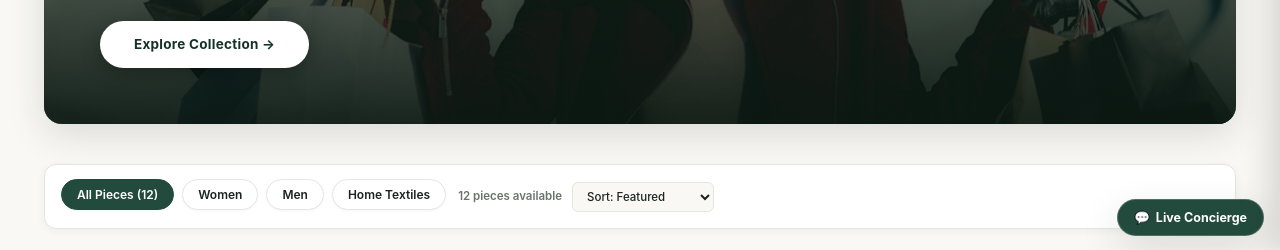
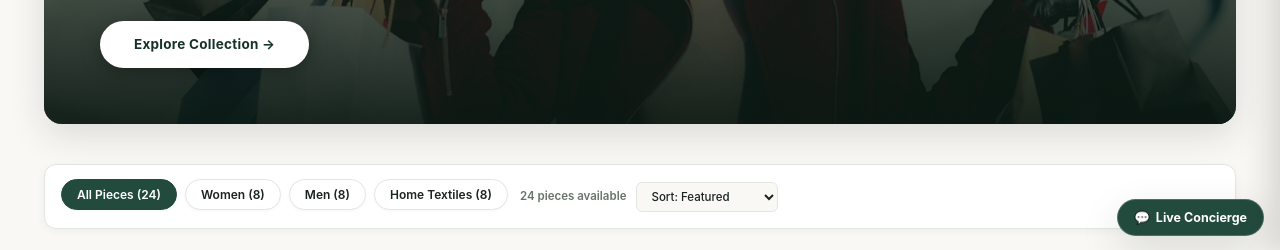
Before and after one commit to bunnyvalluri/Thread-Dress-, a website: page index.html in a window 1280 px wide. Shown: the part 548-798 px from the top of the page. Drawn offline with Linux system fonts and the light colour scheme.

Commit message:
feat(catalog): expand real-time product suite to 24 curated items with dynamic telemetry

```diff
--- a/index.html
+++ b/index.html
@@ -69,22 +69,22 @@
       <div class="mobile-nav-links">
         <a href="#collection" onclick="filterCategory('All'); toggleMobileMenu(false);">
           <span class="nav-label">The Collection</span>
-          <span class="nav-count">12 pieces</span>
+          <span class="nav-count" id="mobileCountAll">24 pieces</span>
         </a>
         <a href="#collection" onclick="filterCategory('Women'); toggleMobileMenu(false);">
           <span class="nav-label">Women's Apparel</span>
-          <span class="nav-count">5 pieces</span>
+          <span class="nav-count" id="mobileCountWomen">8 pieces</span>
         </a>
         <a href="#collection" onclick="filterCategory('Men'); toggleMobileMenu(false);">
           <span class="nav-label">Men's Essentials</span>
-          <span class="nav-count">4 pieces</span>
+          <span class="nav-count" id="mobileCountMen">8 pieces</span>
         </a>
         <a href="#collection" onclick="filterCategory('Home'); toggleMobileMenu(false);">
           <span class="nav-label">Home Textiles</span>
-          <span class="nav-count">3 pieces</span>
+          <span class="nav-count" id="mobileCountHome">8 pieces</span>
         </a>
         <a href="#story" onclick="toggleMobileMenu(false);">
-          <span class="nav-label">Fabrics & Craftsmanship</span>
+          <span class="nav-label">Fabrics &amp; Craftsmanship</span>
           <span class="nav-arrow">→</span>
         </a>
       </div>
@@ -123,14 +123,14 @@
     <!-- LIVE FILTER & SORT TOOLBAR -->
     <section class="store-controls" id="collection">
       <div class="filter-chips" id="filterChips">
-        <button class="chip active" data-cat="All" onclick="filterCategory('All')">All Pieces (12)</button>
-        <button class="chip" data-cat="Women" onclick="filterCategory('Women')">Women</button>
-        <button class="chip" data-cat="Men" onclick="filterCategory('Men')">Men</button>
-        <button class="chip" data-cat="Home" onclick="filterCategory('Home')">Home Textiles</button>
+        <button class="chip active" data-cat="All" onclick="filterCategory('All')">All Pieces (<span id="chipCountAll">24</span>)</button>
+        <button class="chip" data-cat="Women" onclick="filterCategory('Women')">Women (<span id="chipCountWomen">8</span>)</button>
+        <button class="chip" data-cat="Men" onclick="filterCategory('Men')">Men (<span id="chipCountMen">8</span>)</button>
+        <button class="chip" data-cat="Home" onclick="filterCategory('Home')">Home Textiles (<span id="chipCountHome">8</span>)</button>
       </div>
 
       <div class="meta-tools">
-        <span class="catalog-count" id="productCount">12 pieces available</span>
+        <span class="catalog-count" id="productCount">24 pieces available</span>
         <select class="sort-select" id="sortSelect" onchange="applySortAndFilter()" aria-label="Sort products">
           <option value="featured">Sort: Featured</option>
           <option value="low">Price: Low to High</option>
--- a/src/scripts/app.js
+++ b/src/scripts/app.js
@@ -126,8 +126,153 @@ const catalog = [
     stock: 4,
     image: "src/assets/images/daily-overshirt.jpg",
     desc: "Crisp yet breathable linen layer with horn buttons and chest pockets."
+  },
+  {
+    id: 13,
+    name: "Structured Linen Blazer",
+    category: "Women",
+    price: 3490,
+    tag: "EDITORIAL",
+    stock: 3,
+    image: "src/assets/images/linen-blazer.jpg",
+    desc: "Tailored unlined summer blazer woven from raw Normandy flax linen."
+  },
+  {
+    id: 14,
+    name: "Wide-Leg Linen Culottes",
+    category: "Women",
+    price: 2190,
+    tag: "ORGANIC",
+    stock: 6,
+    image: "src/assets/images/linen-culottes.jpg",
+    desc: "Airy cropped wide trousers in breathable natural oat linen with deep pockets."
+  },
+  {
+    id: 15,
+    name: "Draped Silk-Cotton Maxi Dress",
+    category: "Women",
+    price: 3890,
+    tag: "LIMITED RUN",
+    stock: 2,
+    image: "src/assets/images/silk-dress.jpg",
+    desc: "Fluid tiered ankle-length dress woven from organic cotton and mulberry silk."
+  },
+  {
+    id: 16,
+    name: "Band-Collar Linen Kurta Shirt",
+    category: "Men",
+    price: 1990,
+    tag: "ARTISAN",
+    stock: 8,
+    image: "src/assets/images/kurta-shirt.jpg",
+    desc: "Contemporary mandarin-collar shirt in breathable washed natural linen."
+  },
+  {
+    id: 17,
+    name: "Tailored Pleated Chinos",
+    category: "Men",
+    price: 2490,
+    tag: "NEW ARRIVAL",
+    stock: 5,
+    image: "src/assets/images/pleated-chinos.jpg",
+    desc: "Relaxed-tapered organic twill trousers with double front pleats."
+  },
+  {
+    id: 18,
+    name: "Waffle Knit Crewneck",
+    category: "Men",
+    price: 1890,
+    tag: "WARM LAYER",
+    stock: 7,
+    image: "src/assets/images/waffle-crewneck.jpg",
+    desc: "Midweight textured honeycomb knit spun from pure combed organic cotton."
+  },
+  {
+    id: 19,
+    name: "Indigo Selvedge Chambray Shirt",
+    category: "Men",
+    price: 2190,
+    tag: "SLOW LIVING",
+    stock: 4,
+    image: "src/assets/images/chambray-shirt.jpg",
+    desc: "Vintage-loomed indigo chambray with contrast bone buttons and chest pocket."
+  },
+  {
+    id: 20,
+    name: "Washed Linen Duvet Set",
+    category: "Home",
+    price: 4290,
+    tag: "LUXURY SLEEP",
+    stock: 3,
+    image: "src/assets/images/duvet-set.jpg",
+    desc: "Breathable stone-washed European flax bedding set for temperate year-round rest."
+  },
+  {
+    id: 21,
+    name: "Hand-Spun Cotton Bath Towels",
+    category: "Home",
+    price: 1290,
+    tag: "ECO ESSENTIAL",
+    stock: 11,
+    image: "src/assets/images/bath-towels.jpg",
+    desc: "Ultra-absorbent plush waffle weave bath sheet in unbleached ecru."
+  },
+  {
+    id: 22,
+    name: "Stoneware Ceramic Incense Vessel",
+    category: "Home",
+    price: 850,
+    tag: "STUDIO CRAFT",
+    stock: 9,
+    image: "src/assets/images/ceramic-vessel.jpg",
+    desc: "Wheel-thrown speckled clay vessel with matte botanical wood-ash glaze."
+  },
+  {
+    id: 23,
+    name: "Botanical Dyed Linen Napkins",
+    category: "Home",
+    price: 1150,
+    tag: "HANDMADE",
+    stock: 6,
+    image: "src/assets/images/linen-napkins.jpg",
+    desc: "Set of 4 earthy marigold and indigo hand-dyed table napkins with frayed selvedge."
+  },
+  {
+    id: 24,
+    name: "Hand-Knotted Jute Floor Runner",
+    category: "Home",
+    price: 2790,
+    tag: "NATURAL FIBER",
+    stock: 5,
+    image: "src/assets/images/jute-runner.jpg",
+    desc: "Heavyweight braided golden jute runner for textured hallway warmth and durability."
   }
 ];
+
+function updateCatalogCounts() {
+  const allCount = catalog.length;
+  const womenCount = catalog.filter(p => p.category === "Women").length;
+  const menCount = catalog.filter(p => p.category === "Men").length;
+  const homeCount = catalog.filter(p => p.category === "Home").length;
+
+  const cAll = document.getElementById("chipCountAll");
+  const cWomen = document.getElementById("chipCountWomen");
+  const cMen = document.getElementById("chipCountMen");
+  const cHome = document.getElementById("chipCountHome");
+  if (cAll) cAll.textContent = allCount;
+  if (cWomen) cWomen.textContent = womenCount;
+  if (cMen) cMen.textContent = menCount;
+  if (cHome) cHome.textContent = homeCount;
+
+  const mAll = document.getElementById("mobileCountAll");
+  const mWomen = document.getElementById("mobileCountWomen");
+  const mMen = document.getElementById("mobileCountMen");
+  const mHome = document.getElementById("mobileCountHome");
+  if (mAll) mAll.textContent = `${allCount} pieces`;
+  if (mWomen) mWomen.textContent = `${womenCount} pieces`;
+  if (mMen) mMen.textContent = `${menCount} pieces`;
+  if (mHome) mHome.textContent = `${homeCount} pieces`;
+}
 
 const money = (n) => "₹" + Number(n).toLocaleString("en-IN");
 
@@ -413,8 +558,12 @@ const rotatingAnnouncements = [
   "⚡ Someone in Bengaluru just purchased Linen Everyday Shirt",
   "⚡ 100% French Flax Linen & Combed Organic Cotton",
   "⚡ Someone in Mumbai added Relaxed Sand Trousers to bag",
+  "⚡ Someone in Jaipur ordered Structured Linen Blazer",
   "⚡ Hassle-free 14-day exchange and return policy",
+  "⚡ Someone in Kolkata added Washed Linen Duvet Set to bag",
   "⚡ Someone in New Delhi purchased Textured Cushion Cover",
+  "⚡ Someone in Hyderabad purchased Band-Collar Linen Kurta Shirt",
+  "⚡ Someone in Kochi ordered Hand-Knotted Jute Floor Runner",
   "⚡ Real-time multi-tab bag synchronization active"
 ];
 
@@ -424,7 +573,13 @@ const socialEvents = [
   { city: "New Delhi", action: "purchased", item: "Textured Cushion Cover", icon: "🛋️" },
   { city: "Hyderabad", action: "reviewed ★★★★★", item: "Oxford Casual Shirt", icon: "⭐" },
   { city: "Chennai", action: "purchased", item: "Raw Organic Throw Blanket", icon: "✨" },
-  { city: "Pune", action: "added to bag", item: "Classic Cotton Tee", icon: "👕" }
+  { city: "Pune", action: "added to bag", item: "Classic Cotton Tee", icon: "👕" },
+  { city: "Jaipur", action: "purchased", item: "Structured Linen Blazer", icon: "🧥" },
+  { city: "Kolkata", action: "added to bag", item: "Washed Linen Duvet Set", icon: "🛏️" },
+  { city: "Ahmedabad", action: "reviewed ★★★★★", item: "Band-Collar Linen Kurta Shirt", icon: "⭐" },
+  { city: "Kochi", action: "purchased", item: "Hand-Knotted Jute Floor Runner", icon: "🏡" },
+  { city: "Chandigarh", action: "purchased", item: "Draped Silk-Cotton Maxi Dress", icon: "👗" },
+  { city: "Goa", action: "added to bag", item: "Botanical Dyed Linen Napkins", icon: "✨" }
 ];
 
 function showSocialNotification(htmlContent) {
@@ -689,6 +844,7 @@ document.addEventListener("click", (e) => {
 
 // Global Initialization
 window.addEventListener("DOMContentLoaded", () => {
+  updateCatalogCounts();
   loadCart();
   applySortAndFilter();
   runLiveTicker();
```
Also changed, not shown: README.md, src/assets/images/bath-towels.jpg (added), src/assets/images/ceramic-vessel.jpg (added), src/assets/images/chambray-shirt.jpg (added), src/assets/images/duvet-set.jpg (added), src/assets/images/jute-runner.jpg (added), src/assets/images/kurta-shirt.jpg (added), src/assets/images/linen-blazer.jpg (added), src/assets/images/linen-culottes.jpg (added), src/assets/images/linen-napkins.jpg (added), src/assets/images/pleated-chinos.jpg (added), src/assets/images/silk-dress.jpg (added), src/assets/images/waffle-crewneck.jpg (added).
